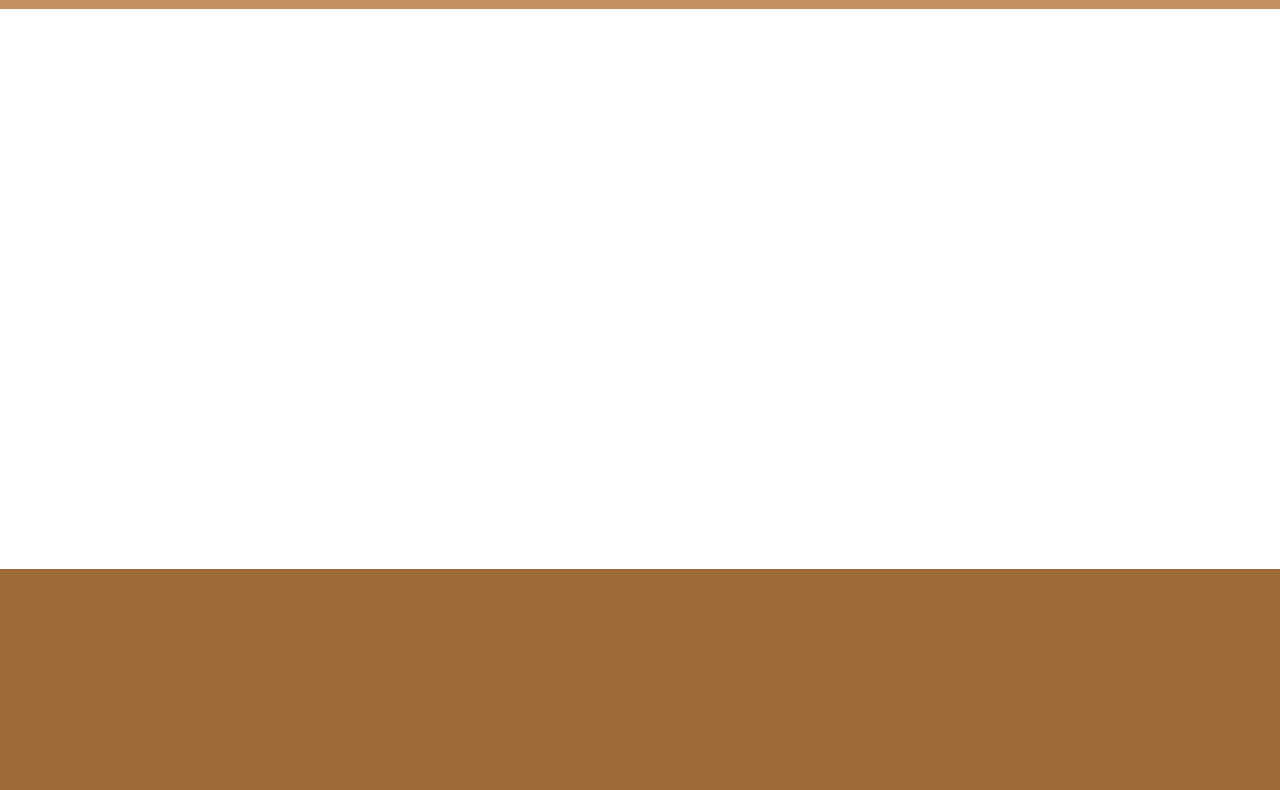
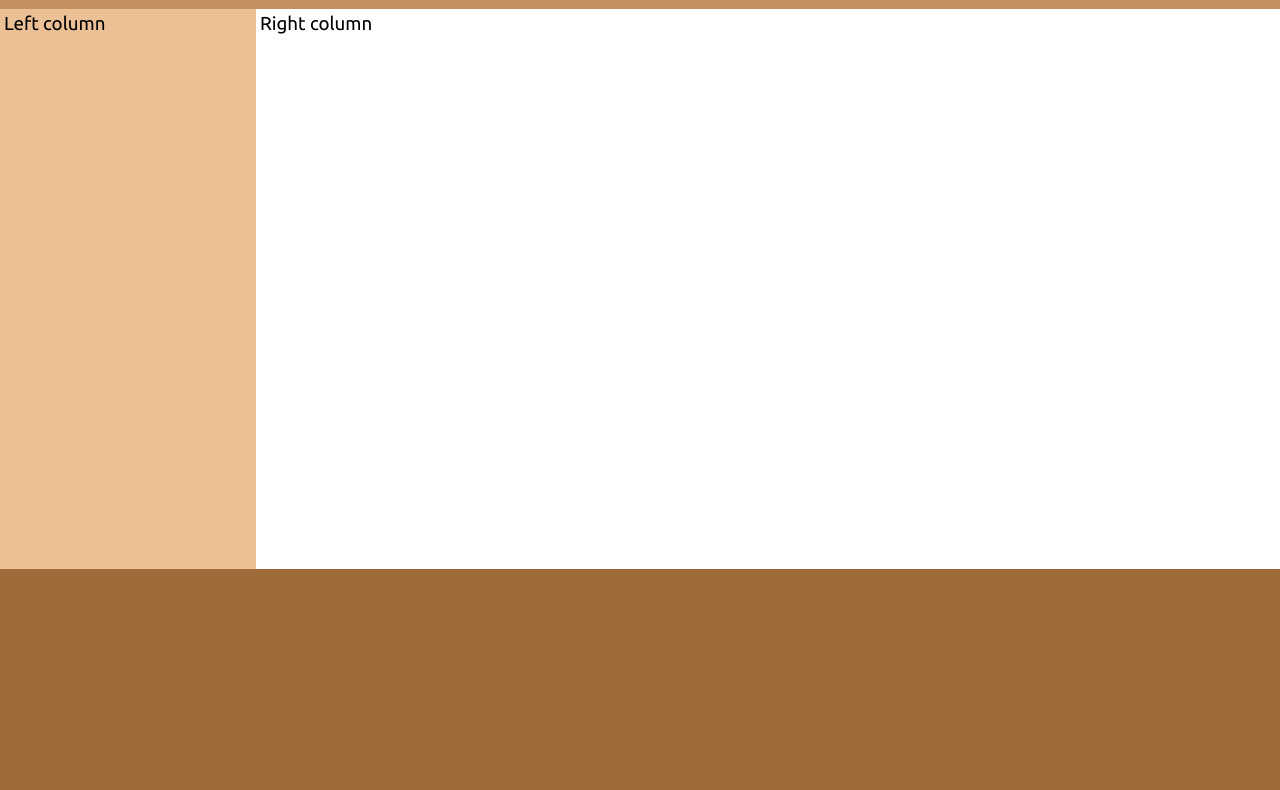
Before and after one commit to SergeyCherevan/TemplateOfSelterHelpSite, a plain HTML site: page index.html in a window 1280 px wide. Shown: the part 111-901 px from the top of the page. Drawn offline with Linux system fonts and the light colour scheme.

Commit message:
Add 2 columns to main block

```diff
--- a/index.html
+++ b/index.html
@@ -24,7 +24,13 @@
     </header>
 
 	<main>
+		<div class="main-left-column">
+			<div style="margin: .5vh;">Left column</div>
+		</div>
 
+		<div class="main-right-column">
+			<div style="margin: .5vh;">Right column</div>
+		</div>
 	</main>
 
 	<footer>
--- a/styles/main-block.css
+++ b/styles/main-block.css
@@ -2,4 +2,18 @@ main {
     height: 70vh;
 
     background-color: white;
+
+	display: inline-flex;
 }
+
+.main-left-column {
+    height: 100%;
+    width: 20vw;
+
+    background-color: #ebc095;
+}
+
+.main-right-column {
+    height: 100%;
+    width: 80vw;
+}
```
